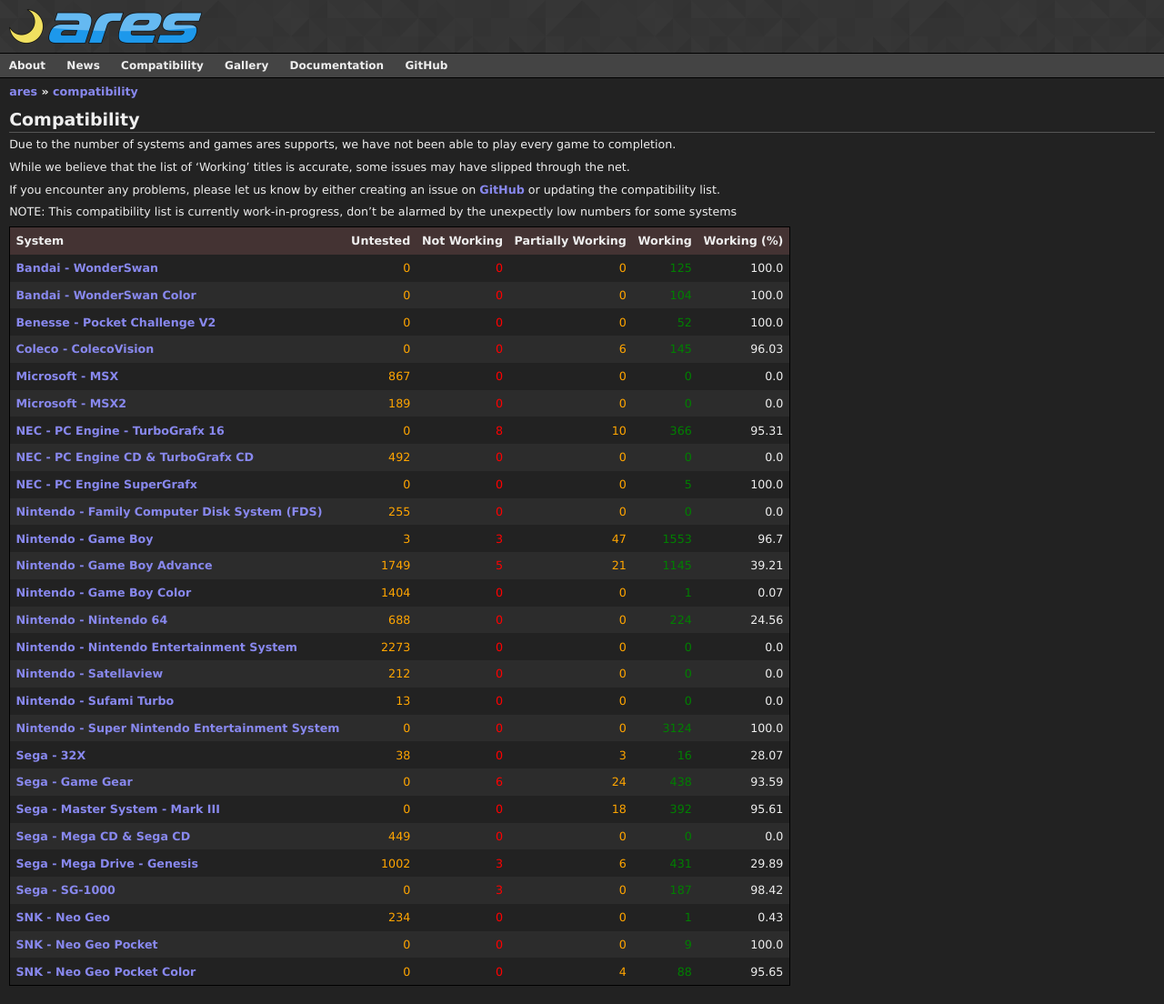
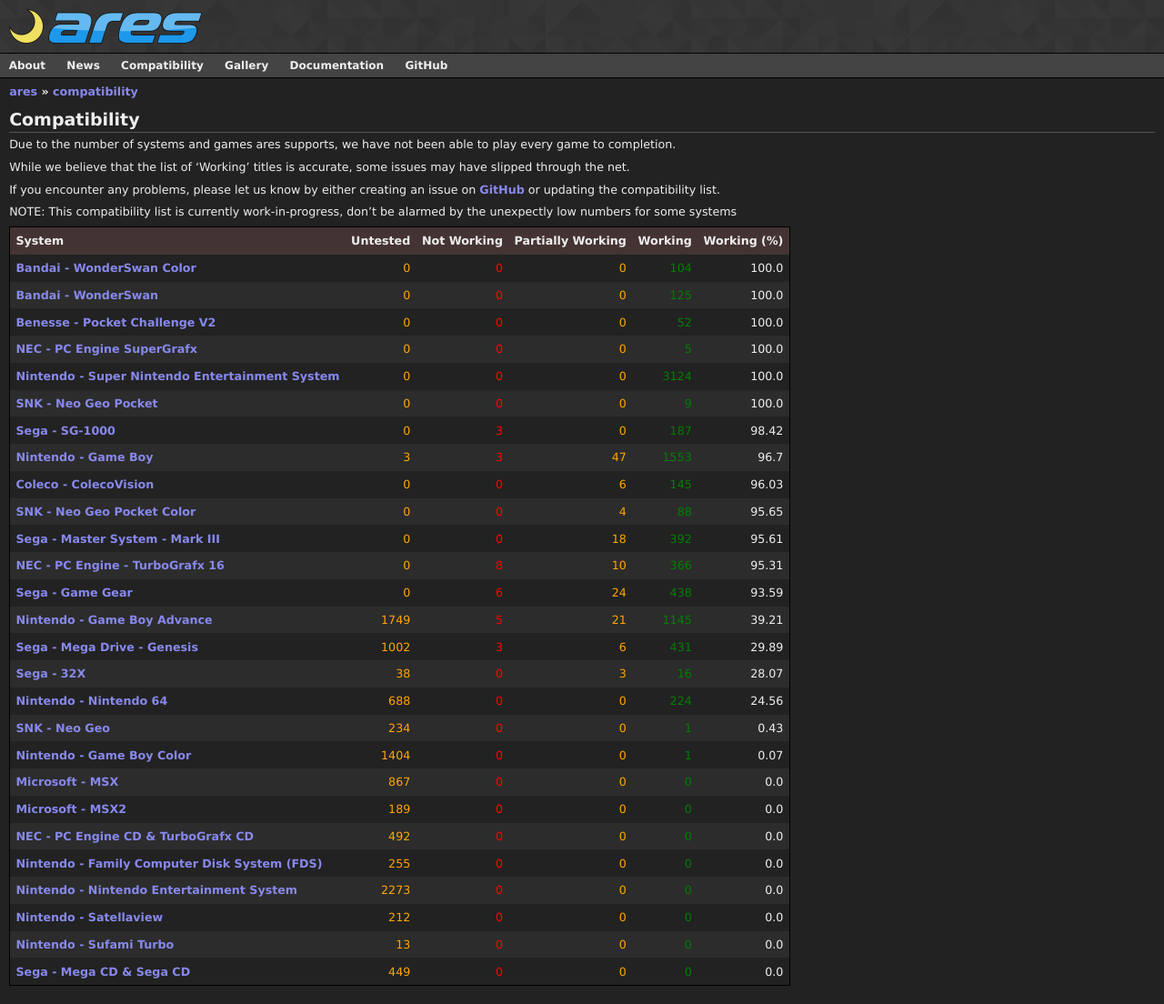
Before and after one commit to ares-emulator/ares-emulator.github.io, a Jekyll site: the page built from compatibility.md, in a window 1280 px wide. Shown: the whole page at 91% size. Built offline with Jekyll 4.4.1, drawn with Linux system fonts in a browser that asks for light colours.

Commit message:
compatibility: sort by compatibility rating

```diff
--- a/compatibility.md
+++ b/compatibility.md
@@ -19,12 +19,12 @@ NOTE: This compatibility list is currently work-in-progress, don't be alarmed by
 
 <table>
   <tr>
-    <th class="default-sort">System</th>
+    <th>System</th>
     <th style="text-align: right">Untested</th>
     <th style="text-align: right">Not Working</th>
     <th style="text-align: right">Partially Working</th>
     <th style="text-align: right">Working</th>
-    <th style="text-align: right">Working (%)</th>
+    <th class="default-sort desc" style="text-align: right">Working (%)</th>
   </tr>
 
   {% for system in site.data.romsets %}
```
Also changed, not shown: _layouts/default.html (+6 -1 lines).
